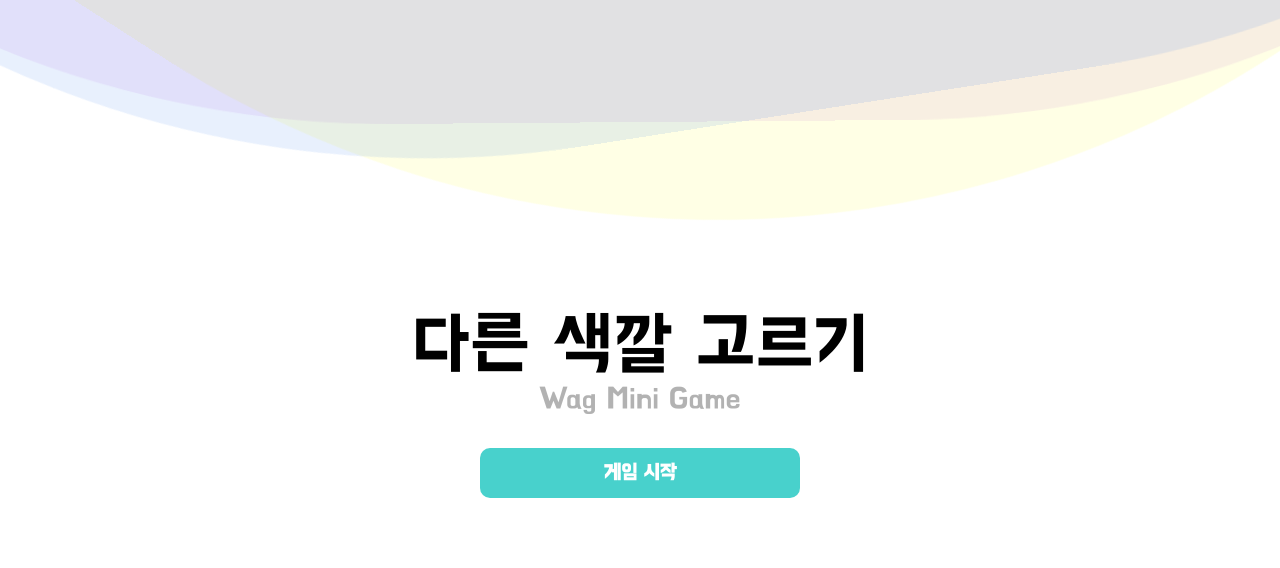
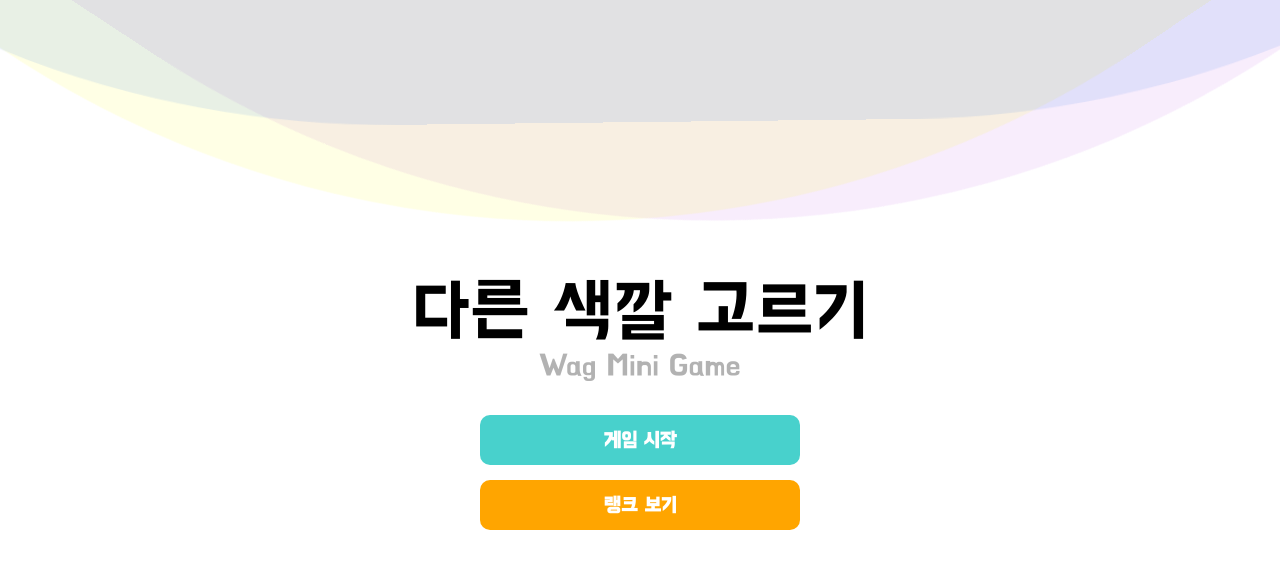
Before and after one commit to oesnuj/find-unique-color, a React (Create React App) app: page / in a window 1280 px wide. Shown: the top 568 px of the page. Built offline with nearby package versions, Linux system fonts and the light colour scheme; a web font is replaced by a local one.

Commit message:
랭킹 버튼 추가

```diff
--- a/src/pages/Home/index.jsx
+++ b/src/pages/Home/index.jsx
@@ -25,12 +25,19 @@ function Home() {
     setModalOpen(false);
   }, []);
 
+  const onClickRank =() => {
+
+    navigation('/rank');
+  }
+
+
   return (
     <Styled.Container>
       <Wave></Wave>
       <Styled.Title>다른 색깔 고르기</Styled.Title>
       <Styled.SubTitle>Wag Mini Game</Styled.SubTitle>
       <Styled.PlayButton onClick={onOpenModal}>게임 시작</Styled.PlayButton>
+      <Styled.RankButton onClick={onClickRank}>랭크 보기</Styled.RankButton>
       <GameStartModal openModal={openModal} onCloseModal={onCloseModal} />
     </Styled.Container>
   );
```
